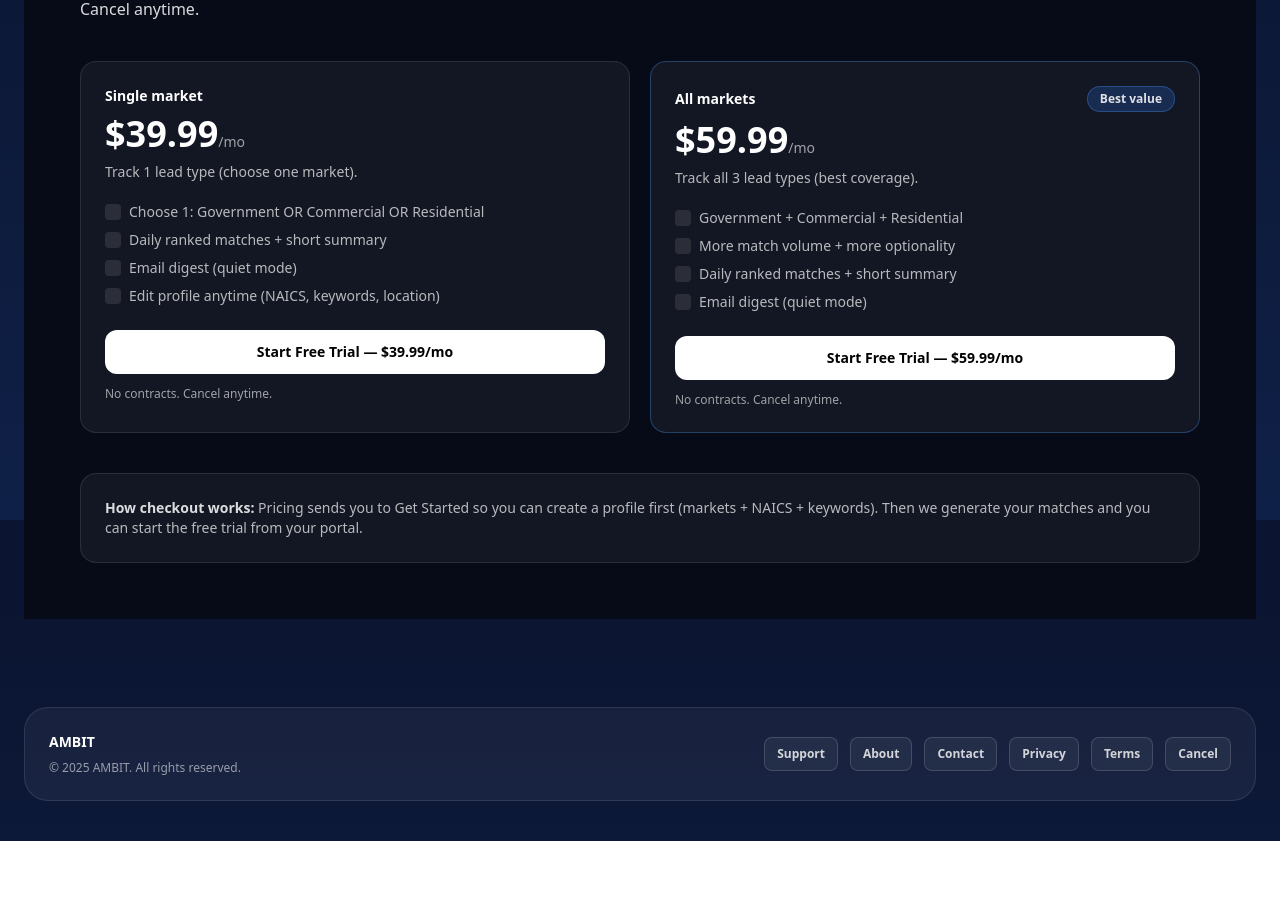
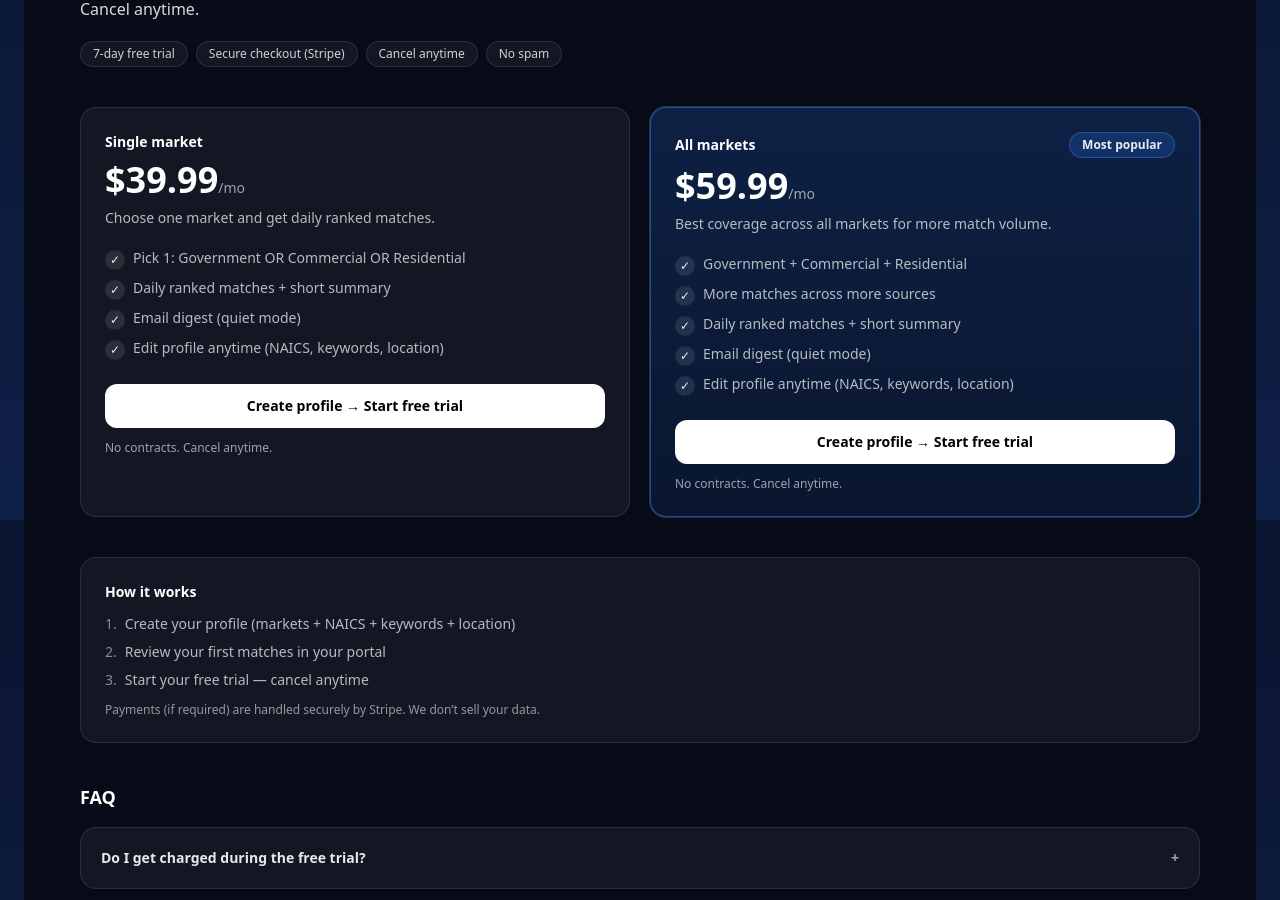
Before and after one commit to seansevrix/ambit, a Next.js app: page /pricing in a window 1280 px wide. Shown: the part 280-1180 px from the top of the page. Before the commit the page ends 1121 px from the top, so only its background shows below. Built offline with nearby package versions, Linux system fonts and the light colour scheme.

Commit message:
Improve pricing page trust + conversion

```diff
--- a/app/pricing/page.tsx
+++ b/app/pricing/page.tsx
@@ -1,5 +1,35 @@
 // app/pricing/page.tsx
 import Link from "next/link";
+
+const TRUST_BADGES = [
+  "7-day free trial",
+  "Secure checkout (Stripe)",
+  "Cancel anytime",
+  "No spam",
+];
+
+const FAQ = [
+  {
+    q: "Do I get charged during the free trial?",
+    a: "No. Your trial starts after you create a profile. If a payment method is required, you won’t be charged until the trial ends. You can cancel anytime before that.",
+  },
+  {
+    q: "What happens after I click Get Started?",
+    a: "You’ll create a quick profile (markets + NAICS + keywords + location). Then AMBIT generates your matches in your portal and you can start your free trial.",
+  },
+  {
+    q: "When do I receive matches?",
+    a: "AMBIT sends ranked opportunities on a daily email digest. You can adjust your settings anytime (quiet mode included).",
+  },
+  {
+    q: "Can I change my NAICS/keywords later?",
+    a: "Yes — you can edit your profile anytime and your future matches will update accordingly.",
+  },
+  {
+    q: "Can I cancel easily?",
+    a: "Yes. You can cancel anytime from your portal — no contracts and no hassle.",
+  },
+];
 
 export default function PricingPage() {
   return (
@@ -15,45 +45,110 @@
           <span className="text-white/85"> Cancel anytime.</span>
         </p>
 
+        {/* Trust bar */}
+        <div className="mt-5 flex flex-wrap gap-2">
+          {TRUST_BADGES.map((t) => (
+            <span
+              key={t}
+              className="rounded-full border border-white/10 bg-white/5 px-3 py-1 text-xs text-white/80"
+            >
+              {t}
+            </span>
+          ))}
+        </div>
+
         <div className="mt-10 grid gap-5 lg:grid-cols-2">
           <Plan
             name="Single market"
             price="$39.99"
-            desc="Track 1 lead type (choose one market)."
+            desc="Choose one market and get daily ranked matches."
             bullets={[
-              "Choose 1: Government OR Commercial OR Residential",
+              "Pick 1: Government OR Commercial OR Residential",
               "Daily ranked matches + short summary",
               "Email digest (quiet mode)",
               "Edit profile anytime (NAICS, keywords, location)",
             ]}
-            cta="Start Free Trial — $39.99/mo"
+            cta="Create profile → Start free trial"
             href="/get-started?plan=single"
           />
 
           <Plan
             name="All markets"
             price="$59.99"
-            desc="Track all 3 lead types (best coverage)."
+            desc="Best coverage across all markets for more match volume."
             bullets={[
               "Government + Commercial + Residential",
-              "More match volume + more optionality",
+              "More matches across more sources",
               "Daily ranked matches + short summary",
               "Email digest (quiet mode)",
+              "Edit profile anytime (NAICS, keywords, location)",
             ]}
-            cta="Start Free Trial — $59.99/mo"
+            cta="Create profile → Start free trial"
             href="/get-started?plan=all"
             featured
-            badge="Best value"
+            badge="Most popular"
           />
         </div>
 
-        <div className="mt-10 rounded-2xl border border-white/10 bg-white/5 p-6 text-sm text-white/70">
-          <span className="text-white/85 font-semibold">How checkout works:</span> Pricing sends you
-          to Get Started so you can create a profile first (markets + NAICS + keywords). Then we
-          generate your matches and you can start the free trial from your portal.
+        {/* How it works */}
+        <div className="mt-10 rounded-2xl border border-white/10 bg-white/5 p-6">
+          <div className="text-sm font-semibold text-white">How it works</div>
+          <ol className="mt-3 space-y-2 text-sm text-white/70">
+            <li className="flex gap-2">
+              <span className="text-white/50">1.</span>
+              Create your profile (markets + NAICS + keywords + location)
+            </li>
+            <li className="flex gap-2">
+              <span className="text-white/50">2.</span>
+              Review your first matches in your portal
+            </li>
+            <li className="flex gap-2">
+              <span className="text-white/50">3.</span>
+              Start your free trial — cancel anytime
+            </li>
+          </ol>
+          <p className="mt-3 text-xs text-white/55">
+            Payments (if required) are handled securely by Stripe. We don’t sell your data.
+          </p>
         </div>
+
+        {/* FAQ */}
+        <div className="mt-10">
+          <h2 className="text-lg font-semibold">FAQ</h2>
+          <div className="mt-4 space-y-3">
+            {FAQ.map((item) => (
+              <details
+                key={item.q}
+                className="group rounded-2xl border border-white/10 bg-white/5 p-5"
+              >
+                <summary className="cursor-pointer list-none text-sm font-semibold text-white/90">
+                  <div className="flex items-center justify-between gap-4">
+                    <span>{item.q}</span>
+                    <span className="text-white/60 group-open:rotate-45 transition-transform">
+                      +
+                    </span>
+                  </div>
+                </summary>
+                <p className="mt-3 text-sm text-white/70">{item.a}</p>
+              </details>
+            ))}
+          </div>
+        </div>
+
+        <p className="mt-10 text-xs text-white/45">
+          Tip: If you want the most opportunities, start with All markets. You can always switch
+          plans later.
+        </p>
       </div>
     </div>
+  );
+}
+
+function CheckIcon() {
+  return (
+    <span className="mt-[2px] inline-flex h-5 w-5 items-center justify-center rounded-full bg-white/10 text-[12px] text-white/90">
+      ✓
+    </span>
   );
 }
 
@@ -79,30 +174,36 @@
   return (
     <div
       className={[
-        "rounded-2xl border bg-white/5 p-6",
-        featured ? "border-blue-400/30 bg-blue-500/10" : "border-white/10",
+        "relative rounded-2xl border p-6",
+        featured
+          ? "border-blue-400/40 bg-blue-500/10 shadow-[0_0_0_1px_rgba(96,165,250,0.25)]"
+          : "border-white/10 bg-white/5",
       ].join(" ")}
     >
-      <div className="flex items-center justify-between gap-3">
+      {featured ? (
+        <div className="pointer-events-none absolute -inset-px rounded-2xl bg-gradient-to-b from-blue-500/10 to-transparent" />
+      ) : null}
+
+      <div className="relative flex items-center justify-between gap-3">
         <p className="text-sm font-semibold">{name}</p>
         {badge ? (
-          <span className="rounded-full border border-blue-400/30 bg-blue-500/20 px-3 py-1 text-xs font-semibold text-white/85">
+          <span className="rounded-full border border-blue-400/30 bg-blue-500/20 px-3 py-1 text-xs font-semibold text-white/90">
             {badge}
           </span>
         ) : null}
       </div>
 
-      <p className="mt-2 text-4xl font-semibold">
+      <p className="relative mt-2 text-4xl font-semibold">
         {price}
         <span className="text-sm font-medium text-white/60">/mo</span>
       </p>
 
-      <p className="mt-2 text-sm text-white/70">{desc}</p>
+      <p className="relative mt-2 text-sm text-white/70">{desc}</p>
 
-      <ul className="mt-5 space-y-2 text-sm text-white/70">
+      <ul className="relative mt-5 space-y-2 text-sm text-white/70">
         {bullets.map((b) => (
           <li key={b} className="flex gap-2">
-            <span className="mt-[2px] inline-block h-4 w-4 rounded bg-white/10" />
+            <CheckIcon />
             <span>{b}</span>
           </li>
         ))}
@@ -110,12 +211,17 @@
 
       <Link
         href={href}
-        className="mt-6 block rounded-xl bg-white px-4 py-3 text-center text-sm font-semibold text-black hover:bg-white/90"
+        className={[
+          "relative mt-6 block rounded-xl px-4 py-3 text-center text-sm font-semibold transition",
+          featured
+            ? "bg-white text-black hover:bg-white/90"
+            : "bg-white text-black hover:bg-white/90",
+        ].join(" ")}
       >
         {cta}
       </Link>
 
-      <p className="mt-3 text-xs text-white/60">No contracts. Cancel anytime.</p>
+      <p className="relative mt-3 text-xs text-white/60">No contracts. Cancel anytime.</p>
     </div>
   );
 }
```
